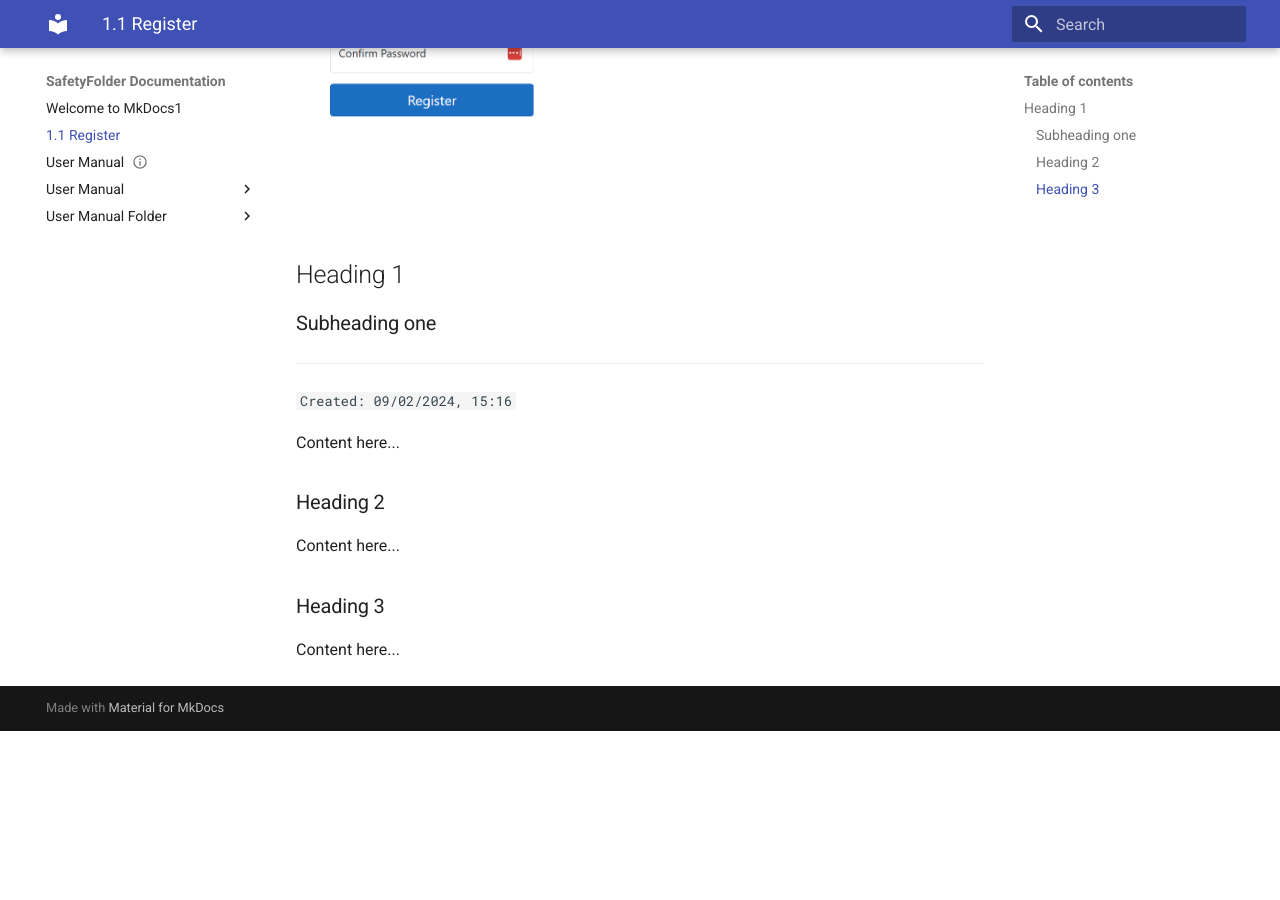
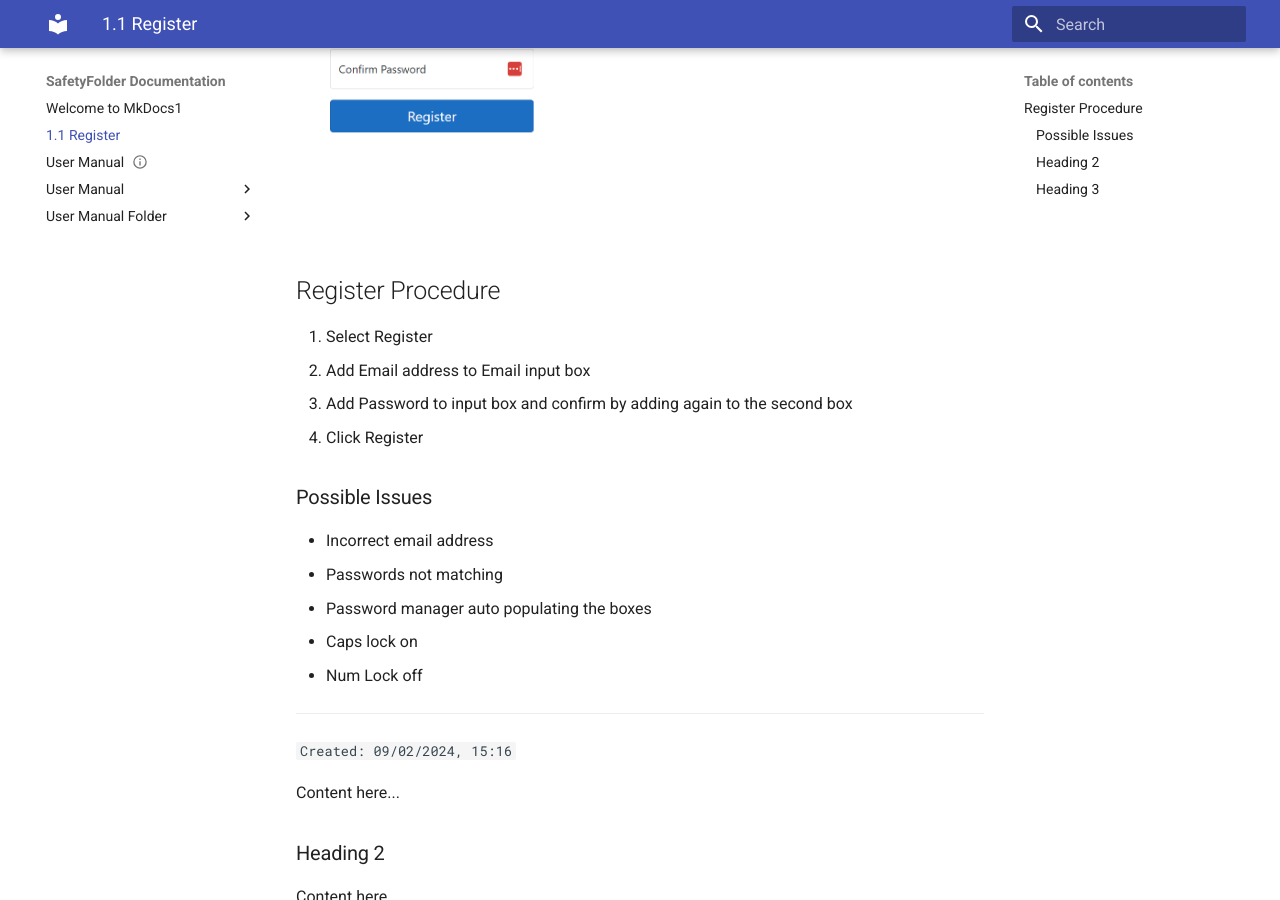
Before and after one commit to Paulwatchful/MkDocs, an MkDocs documentation site: the page built from docs/1.1 Register.md, in a window 1280 px wide and 900 px high, scrolled down 429 px. Built offline with MkDocs 1.6.1 and Material for MkDocs 9.7.7, drawn with Linux system fonts in a browser that asks for light colours; before the commit the page ends 1160 px from its top, so only the background shows below that.

Commit message:
PUSH NOTE : 1.1 Register.md

```diff
--- a/docs/1.1 Register.md
+++ b/docs/1.1 Register.md
@@ -4,16 +4,32 @@ share: "true"
 created: 2024-02-09
 ---
 Created: 09/02/2024, 15:16
+
+
+
+
+
 ![Alt Text](images/1.1 Register.png)
 
 
 
 
-## Heading 1
+## Register Procedure
+
+1. Select Register
+2. Add Email address to Email input box
+3. Add Password to input box and confirm by adding again to the second box
+4. Click Register
 
 
 
-### Subheading one
+### Possible Issues
+
+- Incorrect email address
+- Passwords not matching
+- Password manager auto populating the boxes
+- Caps lock on
+- Num Lock off
 
   ---
 
```
